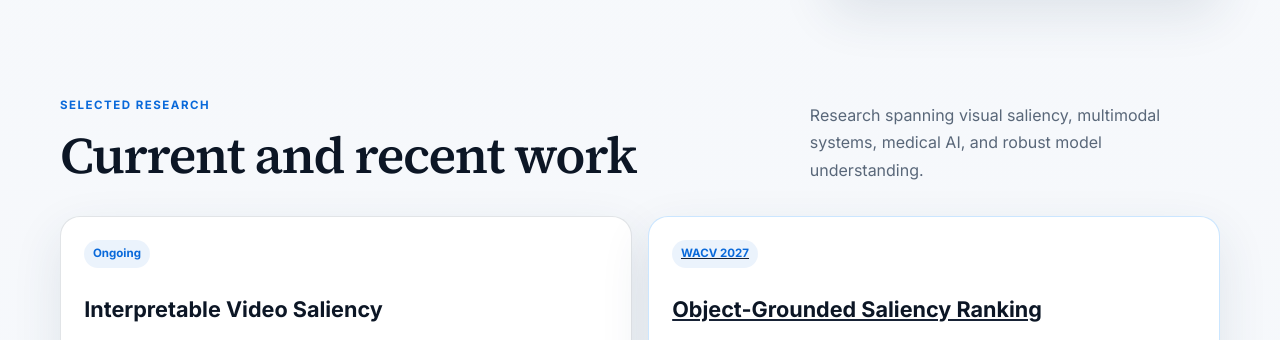
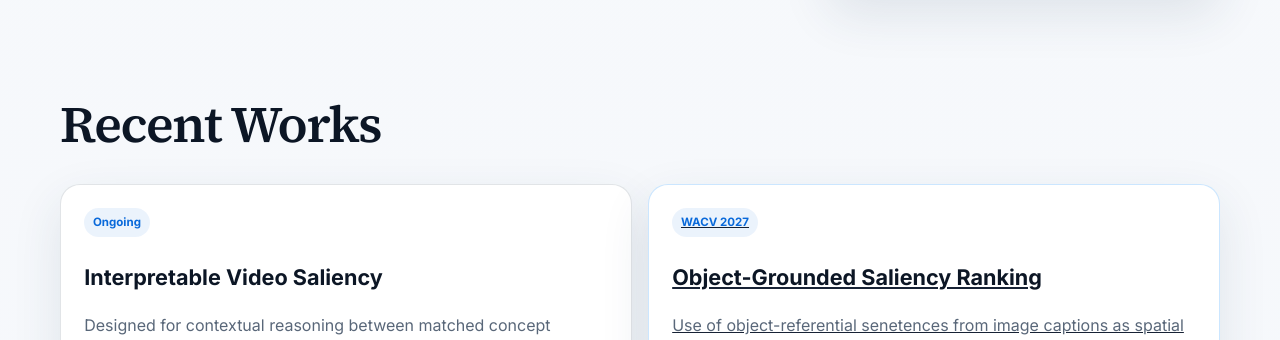
Before and after one commit to zaima14zarnaz/zaima14zarnaz.github.io, a plain HTML site: page index.html in a window 1280 px wide. Shown: the part 1239-1579 px from the top of the page. Drawn offline with Linux system fonts and the light colour scheme.

```diff
--- a/index.html
+++ b/index.html
@@ -109,10 +109,8 @@
     <section class="section" id="research">
       <div class="section-heading split-heading">
         <div>
-          <p class="eyebrow">Selected Research</p>
-          <h2>Current and recent work</h2>
+          <h2>Recent Works</h2>
         </div>
-        <p class="section-note">Research spanning visual saliency, multimodal systems, medical AI, and robust model understanding.</p>
       </div>
 
       <div class="card-grid research-grid">
```
